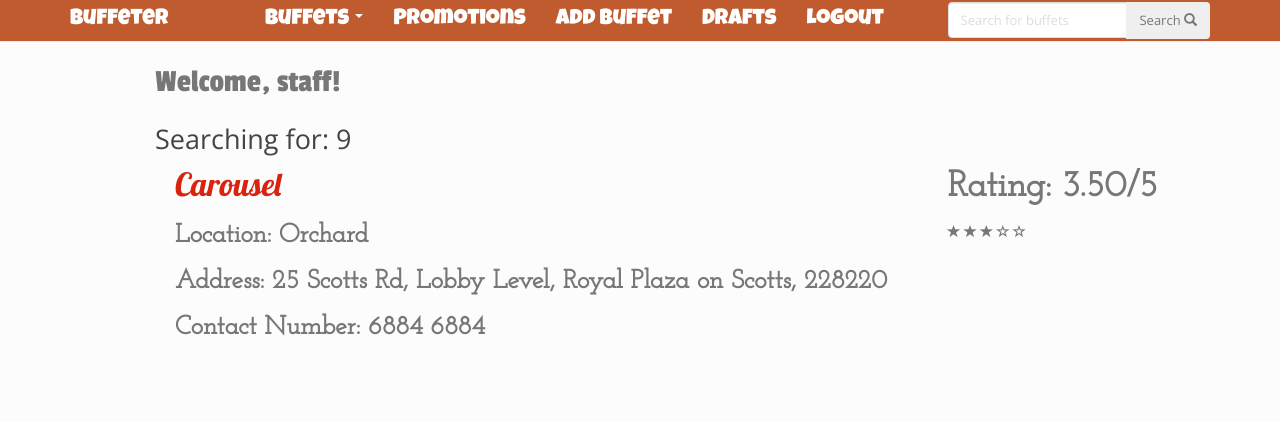
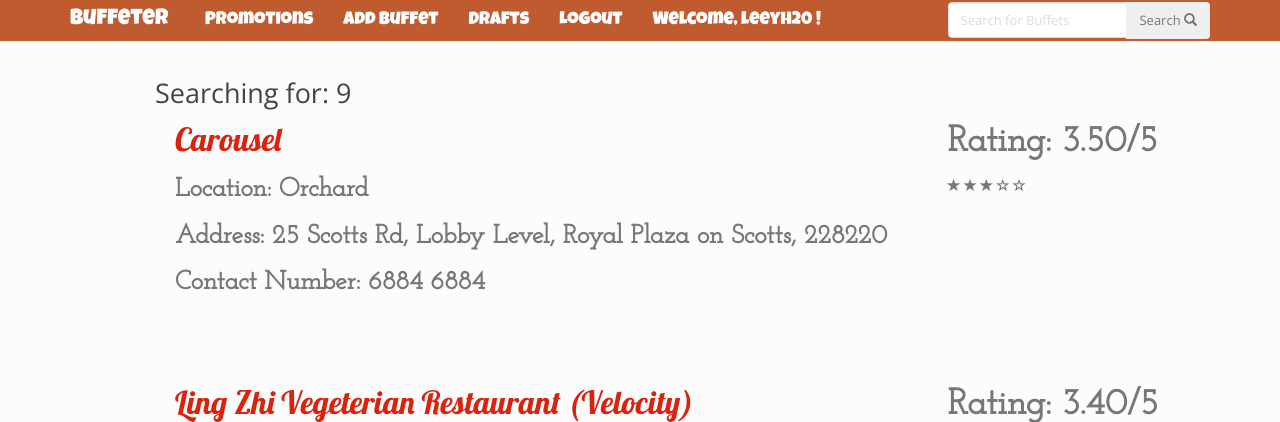
Before and after one commit to leeyh20/buffeter, a Django app: page /buffet/search/9/ in a window 1280 px wide. Shown: the top 422 px of the page. Run offline with Django 3.2, Linux system fonts and the light colour scheme; a user stored in the database is signed in; data comes from the database, SQL or seed files in the repository; both versions use the stored data as it was after the commit; some libraries are stand-ins or nearby versions; some web fonts are replaced.

Commit message:
Edited CSS

```diff
--- a/buffetinfo/static/css/buffetinfo.css
+++ b/buffetinfo/static/css/buffetinfo.css
@@ -34,12 +34,12 @@
 }
 .navbar-default .navbar-text {
   color: #FFF;
-  font-size: 22;
+  font-size: 18;
   font-family: 'Luckiest Guy', cursive;
 }
 .navbar-default .navbar-nav > li > a {
   color: #FFF;
-  font-size: 22;
+  font-size: 18;
   font-family: 'Luckiest Guy', cursive;
 }
 
@@ -47,6 +47,11 @@
   color: #B4C2D3;
   font-size: 22;
   font-family: 'Luckiest Guy', cursive;
+}
+
+.navbar-default .navbar-nav{
+    margin-left: -60px;
+
 }
 
 .dropdown-menu {
@@ -62,8 +67,9 @@
 }
 
 #welcome{
-    font-size: 32;
+    font-size: 18;
     font-family: 'Passion One', cursive;
+    color: white;
 
 }
 
@@ -186,3 +192,12 @@
     font-family: 'Fjalla One', sans-serif;
     font-size: 18;
 }
+
+#buffetsort{
+    font-size: 28;
+    font-family: 'Oswald', sans-serif;
+}
+
+#searchbar{
+
+}
--- a/buffetinfo/templates/buffetinfo/base.html
+++ b/buffetinfo/templates/buffetinfo/base.html
@@ -59,6 +59,8 @@
         <div id = "brandlogo">
             <a class="navbar-brand" href="/">Buffeter</a>
         </div>
+
+
     </div>
 
 
@@ -74,24 +76,26 @@
         <li><a href="{% url 'buffet_new' %}"> Add buffet</a></li>
         <li><a href="{% url 'buffet_draft_list' %}"> Drafts</a></li>
         <li> <a href="{% url 'logout' %}">Logout</a></li>
+        <li><a> Welcome, {{ user.username }} ! </a></li>
         {% else %}
         <li><a href="{% url 'buffet_promotions' %}"> Promotions</a></li>
-        <li> <a href="{% url 'login' %}">Login</a></li>
-        <li> <a href="{% url 'account_new' %}">Create Account</a></li>
+        <li><a href="{% url 'login' %}">Login</a></li>
+        <li><a href="{% url 'account_new' %}">Create Account</a></li>
         {% endif %}
 
     </ul>
     </div>
-
+    <div id = "searchbar">
     <div class="col-sm-3 pull-right">
     <form class="navbar-form collapse navbar-collapse navbar-search-top-collapse" role="search" onsubmit="return process_search();" method="get">
     <div class="input-group">
-        <input name="url" class="form-control"  id="url" maxlength="20" placeholder="Search for buffets" value="" type="text">
+        <input name="url" class="form-control"  id="url" maxlength="20" placeholder="Search for Buffets" value="" type="text">
         <div class="input-group-btn">
             <button class="btn" type="submit">Search <i class="glyphicon glyphicon-search"></i></button>
         </div>
     </div>
     </form>
+    </div>
     </div>
 
 </div>
--- a/buffetinfo/templates/buffetinfo/buffet_list.html
+++ b/buffetinfo/templates/buffetinfo/buffet_list.html
@@ -16,39 +16,44 @@
 </button>
 {% endblock %}
 
-{% block nav %}
-<div class="collapse navbar-collapse navbar-top-menu-collapse col-sm-8">
-    <ul class="nav navbar-nav">
-        <li class="dropdown">
-            <a class="dropdown-toggle" href="#" data-toggle="dropdown">Buffets <b class="caret"></b></a>
-            <ul class="dropdown-menu white">
-                <h2> Sort by: </h2>
-                <h2> Filter by: </h2>
-    <form method="POST" class="post-form">{%csrf_token %}
-        {{ form.as_p}}
-        <!-- <button type="submit" class="save btn" btn-default> Filter now!</button> -->
-    </form>
-                <li class="divider"></li>
-                <li><a href="{% url 'buffet_promotions' %}">Promotions</a></li>
-            </ul>
-        </li>
-    </ul>
-    </div>
-{% endblock %}
+
 
 {% block content %}
-
+<!--
 	{% if user.is_staff %}
 	<div id = "welcome">
-    	<p> Welcome, staff! </p>
+    	<p> Welcome, admin! </p>
     </div>
     {% endif %}
-
+-->
     {% if search_term != "" %}
         <h2> Searching for: {{ search_term }} </h2>
     {% else %}
     	<div id = "buffetlist">
         	<p> Buffets </p>
+        </div>
+
+        <div id = "buffetsort">
+            <p> Filter by: </p>
+            <form method="POST" class="post-form">
+                {%csrf_token %}
+
+                <style type="text/css">
+                    td {display: inline-block; font-size: 20;}
+                    td.spaced {margin-left: 40px;}
+                </style>
+
+                <table>
+                    <tr>
+                        <td>{{ form.location.label_tag }}</td>
+                        <td>{{ form.location }}</td>
+                        <td class="spaced"></td>
+                        <td>{{ form.cuisine_type.label_tag }}</td>
+                        <td>{{ form.cuisine_type }}</td>
+                    </tr>
+                </table>
+
+            </form>
         </div>
     {% endif %}
 
```
Also changed, not shown: db.sqlite3.
